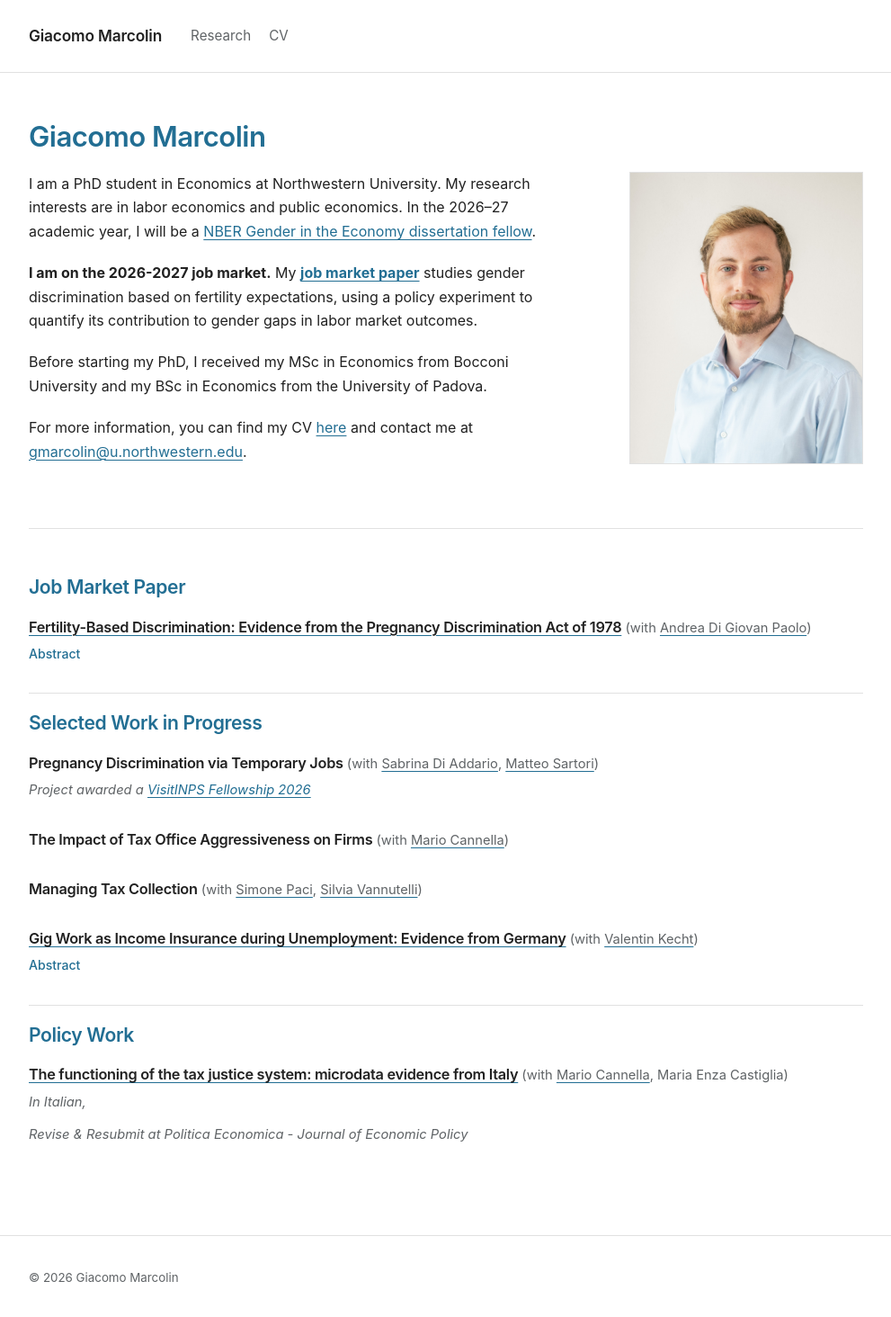
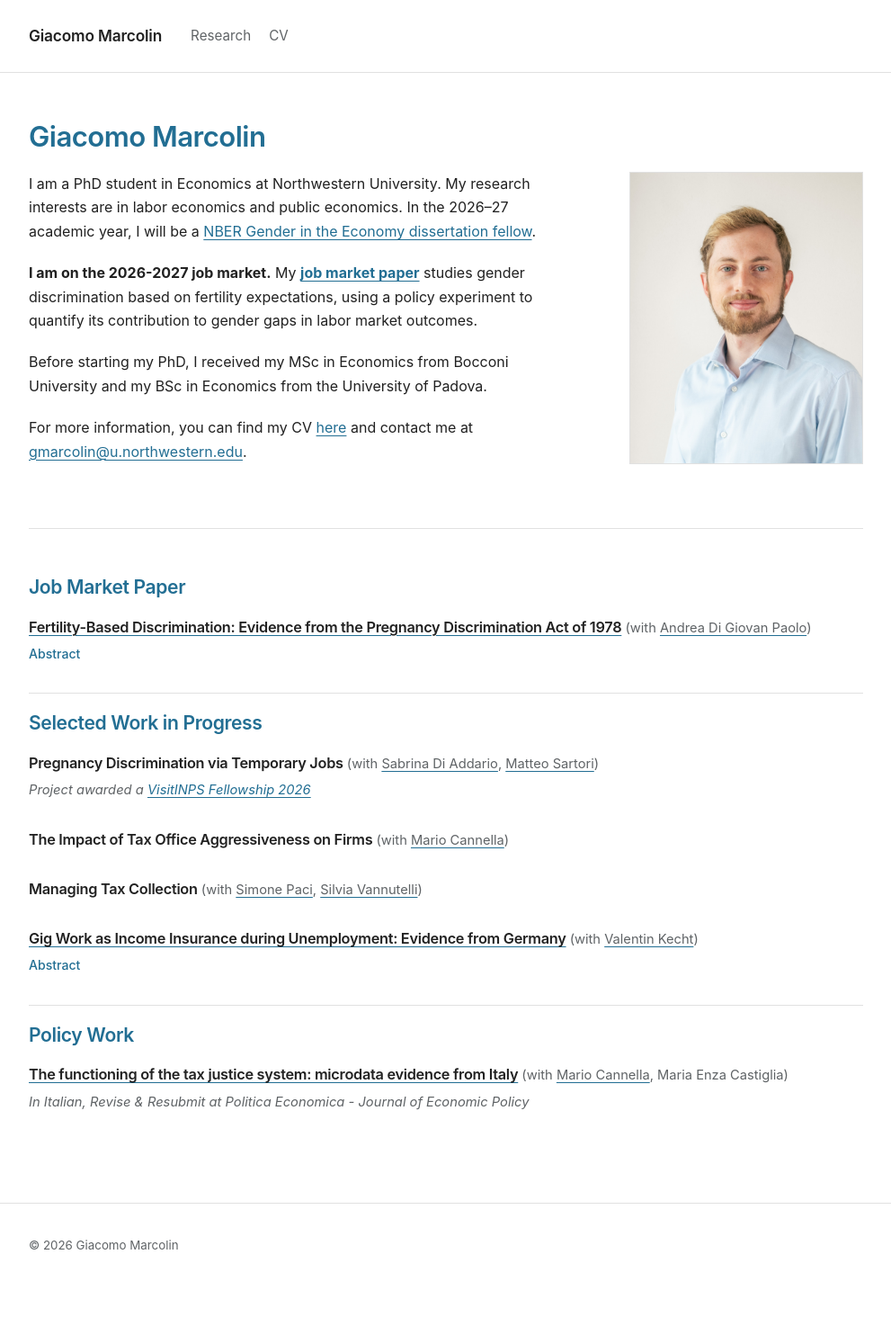
Before and after one commit to giacomomarcolin/giacomomarcolin.github.io, a Jekyll site: the page built from index.md, in a window 1280 px wide. Shown: the whole page at 90% size, without its empty margins (144-1135 px from the left). Built offline with Jekyll 4.4.1, drawn with Linux system fonts in a browser that asks for light colours; after the commit the page ends 1428 px from its top, so only the background shows below that.

Commit message:
Keep policy paper note and status on one line

```diff
--- a/_includes/research-list.html
+++ b/_includes/research-list.html
@@ -31,13 +31,10 @@
                 {% if paper.title_url %}<a href="{% if title_url_is_external %}{{ paper.title_url }}{% else %}{{ paper.title_url | relative_url }}{% endif %}">{{ paper.title }}</a>{% else %}{{ paper.title }}{% endif %}{% if paper.coauthors and paper.coauthors.size > 0 %}<span class="research-entry__coauthors-inline"> (with {% for coauthor in paper.coauthors %}{% if coauthor.url %}<a href="{{ coauthor.url }}">{{ coauthor.name }}</a>{% else %}{{ coauthor.name }}{% endif %}{% unless forloop.last %}, {% endunless %}{% endfor %})</span>{% endif %}
               </{{ paper_heading_tag }}>
 
-              {% if paper.language_note %}
-                <p class="research-entry__status"><em>{{ paper.language_note }}</em></p>
-              {% endif %}
-
               {% if paper.status or paper.status_link %}
                 <p class="research-entry__status">
-                  {% if paper.status %}{{ paper.status }}{% endif %}
+                  {% if paper.language_note %}<em>{{ paper.language_note }}</em>{% if paper.status %} {% endif %}{% endif %}
+                  {% if paper.status %}{% if paper.language_note %}<em>{{ paper.status }}</em>{% else %}{{ paper.status }}{% endif %}{% endif %}
                   {% if paper.status_link %}
                     {% assign status_link_is_external = false %}
                     {% if paper.status_link.url contains "://" %}{% assign status_link_is_external = true %}{% endif %}
```
